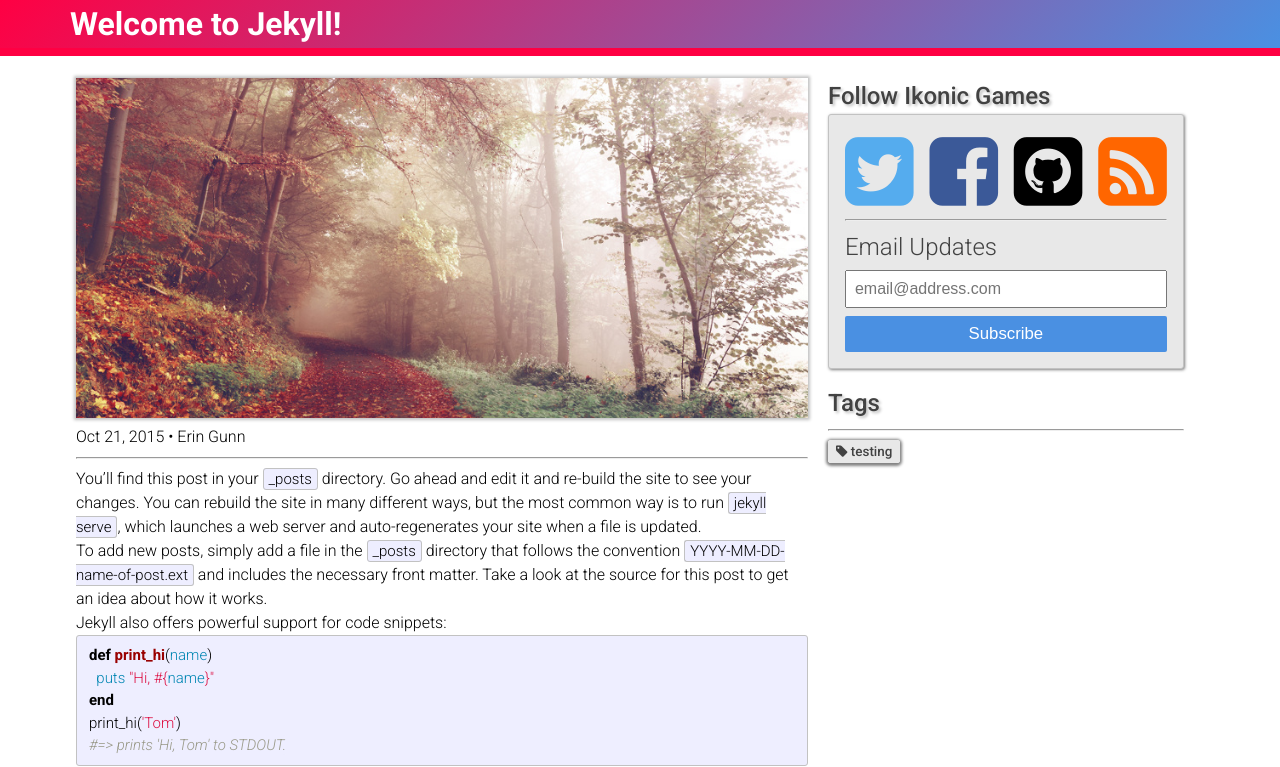
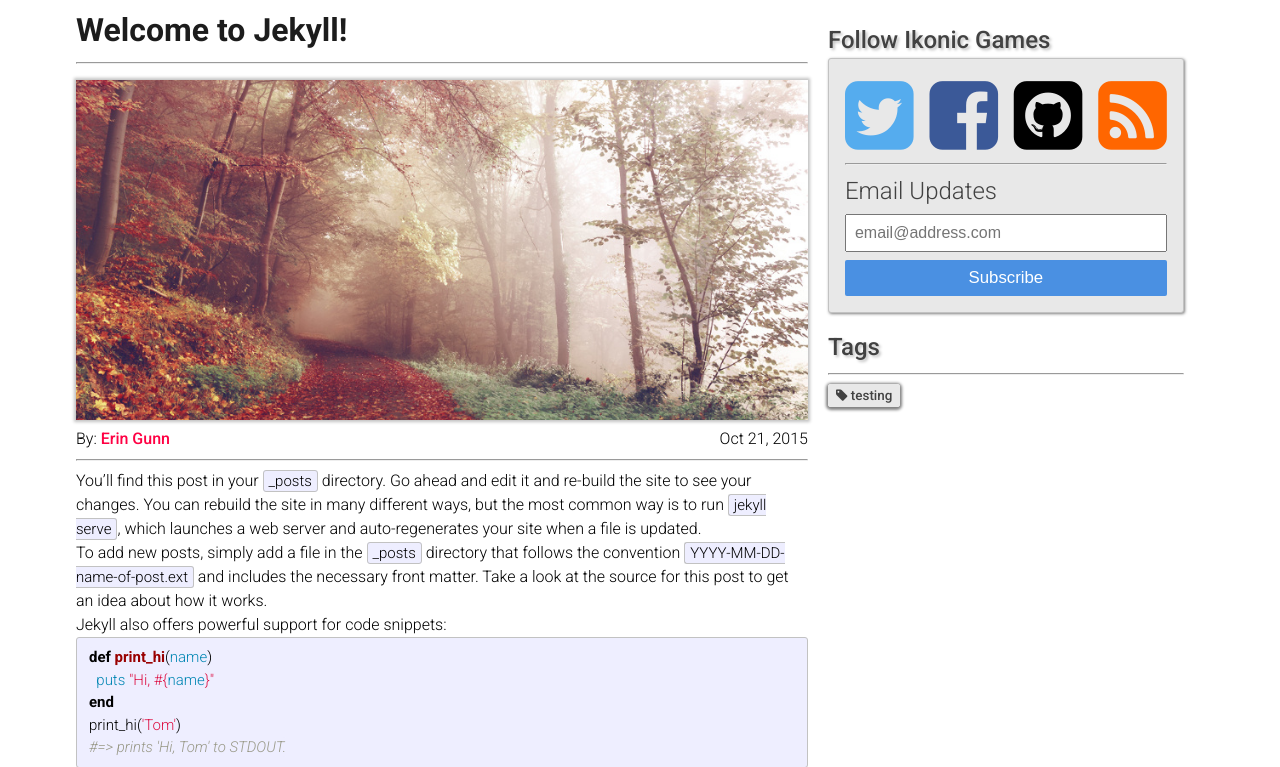
Before and after one commit to IkonicGames/jekyll-ikonicgames, a PHP site: page /_site/jekyll/update/2015/10/21/welcome-to-jekyll.html in a window 1280 px wide. Shown: the part 72-839 px from the top of the page. Run offline with PHP 8.4, Linux system fonts and the light colour scheme; some libraries are stand-ins or nearby versions.

Commit message:
Re-designed post meta-data Re-designed page title display

```diff
--- a/app/_includes/page-title.html
+++ b/app/_includes/page-title.html
@@ -1,5 +1,6 @@
-<div class="jumbotron-page-title jumbotron-gradient">
-    <div class="grid inherit-height">
+<div class="page-title">
+    <div class="inherit-height">
         <h1>{{ page.title }}</h1>
+        <hr>
     </div>
 </div>
--- a/app/_layouts/page-sidebar.html
+++ b/app/_layouts/page-sidebar.html
@@ -2,10 +2,9 @@
 layout: default
 ---
 
-{% include page-title.html %}
-
 <div class="grid grid-pad">
     <div class="col-8-12">
+        {% include page-title.html %}
         {{ content }}
     </div>
     <div class="col-4-12">
--- a/app/_layouts/post.html
+++ b/app/_layouts/post.html
@@ -5,7 +5,11 @@ layout: page-sidebar
 
   <header class="post">
     <img class="border" src="{{ page.image }}">
-    <p>{{ page.date | date: "%b %-d, %Y" }}{% if page.author %} • {{ page.author }}{% endif %}{% if page.meta %} • {{ page.meta }}{% endif %}</p>
+    <span class="post-meta">
+      <span class="author">{% if page.author %} By: <i>{{ page.author }}{% endif %}</i></span>
+      <span class="date">{{ page.date | date: "%b %-d, %Y" }}</span>
+      <span class="meta">{% if page.meta %} • {{ page.meta }}{% endif %}</span>
+    </span>
   </header>
   <hr>
   <article class="post">
--- a/app/_site/assets/css/main.css
+++ b/app/_site/assets/css/main.css
@@ -185,6 +185,15 @@ header.post {
 .disqus-comments {
   margin: 16px; }
 
+.post-meta .author {
+  padding-right: 16px; }
+  .post-meta .author i {
+    text-align: center;
+    font-weight: 500;
+    color: #FF0043; }
+.post-meta .date {
+  float: right; }
+
 .header {
   height: 72px;
   background-color: black; }
@@ -308,13 +317,6 @@ nav {
 
 .jumbotron {
   height: 256px; }
-
-.jumbotron-page-title {
-  font-size: 30px;
-  font-weight: 500;
-  color: white; }
-  .jumbotron-page-title h1 {
-    color: white; }
 
 .jumbotron-gradient {
   border-bottom: 8px solid #FF0043;
--- a/app/_site/feed.xml
+++ b/app/_site/feed.xml
@@ -6,8 +6,8 @@
 </description>
     <link>http://ikonicgames.com/</link>
     <atom:link href="http://ikonicgames.com/feed.xml" rel="self" type="application/rss+xml"/>
-    <pubDate>Sun, 22 Nov 2015 20:58:40 -0500</pubDate>
-    <lastBuildDate>Sun, 22 Nov 2015 20:58:40 -0500</lastBuildDate>
+    <pubDate>Sun, 22 Nov 2015 23:09:56 -0500</pubDate>
+    <lastBuildDate>Sun, 22 Nov 2015 23:09:56 -0500</lastBuildDate>
     <generator>Jekyll v2.5.3</generator>
 
       <item>
--- a/app/_site/jekyll/update/2015/10/21/welcome-to-jekyll.html
+++ b/app/_site/jekyll/update/2015/10/21/welcome-to-jekyll.html
@@ -81,19 +81,23 @@
 </header>
 
 
-    <div class="jumbotron-page-title jumbotron-gradient">
-    <div class="grid inherit-height">
+    <div class="grid grid-pad">
+    <div class="col-8-12">
+        <div class="page-title">
+    <div class="inherit-height">
         <h1>Welcome to Jekyll!</h1>
+        <hr>
     </div>
 </div>
-
-<div class="grid grid-pad">
-    <div class="col-8-12">
         <div>
 
   <header class="post">
     <img class="border" src="/assets/images/blog/11-18-2015.jpeg">
-    <p>Oct 21, 2015 • Erin Gunn</p>
+    <span class="post-meta">
+      <span class="author"> By: <i>Erin Gunn</i></span>
+      <span class="date">Oct 21, 2015</span>
+      <span class="meta"></span>
+    </span>
   </header>
   <hr>
   <article class="post">
```
Also changed, not shown: app/_sass/_jumbotron.scss (+1 -8 lines), app/_sass/_post.scss (+16 -0 lines), app/_site/about/index.html (+5 -5 lines), app/_site/contact/index.html (+5 -5 lines), app/_site/tag/testing/index.html (+5 -5 lines).
